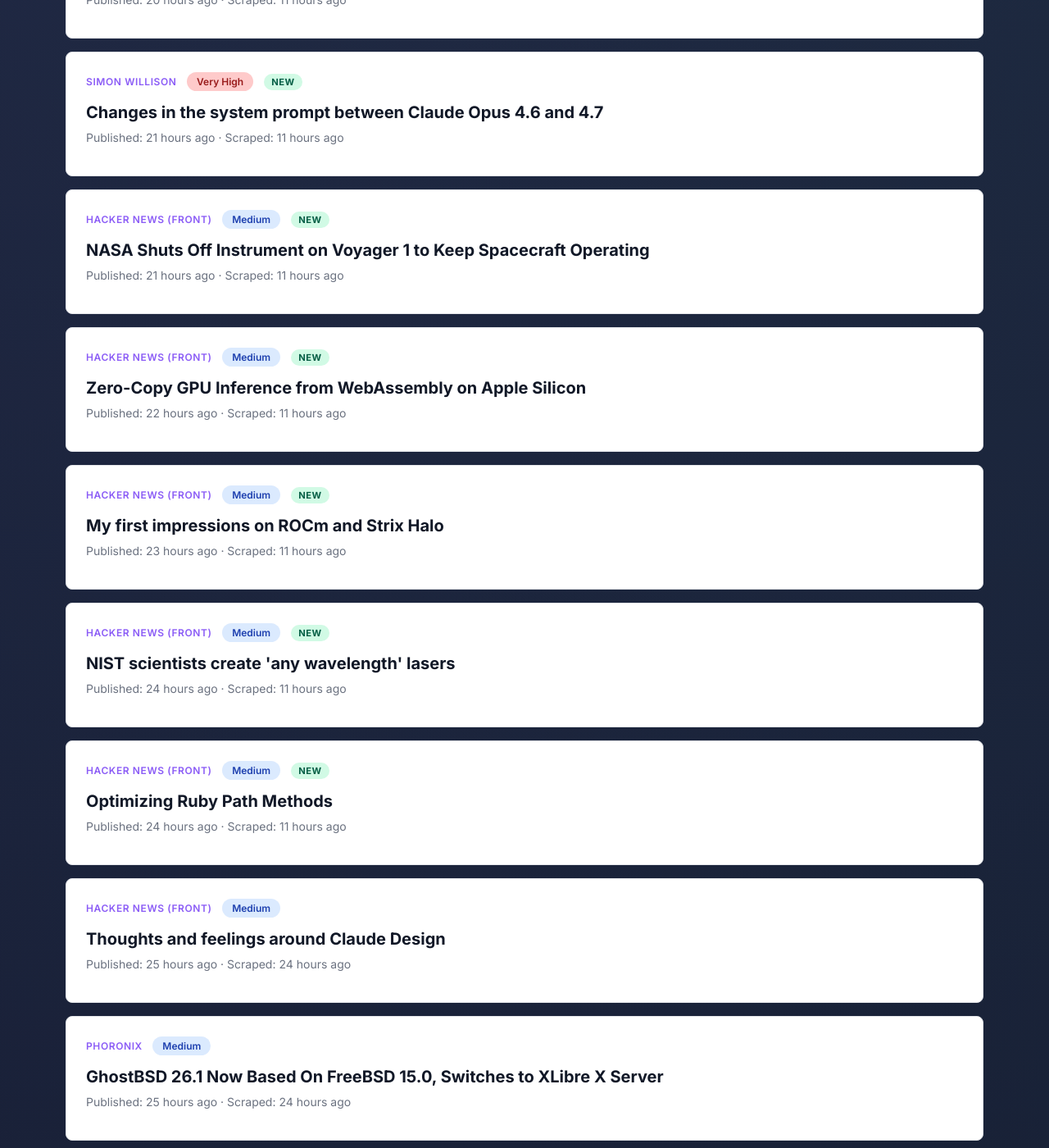
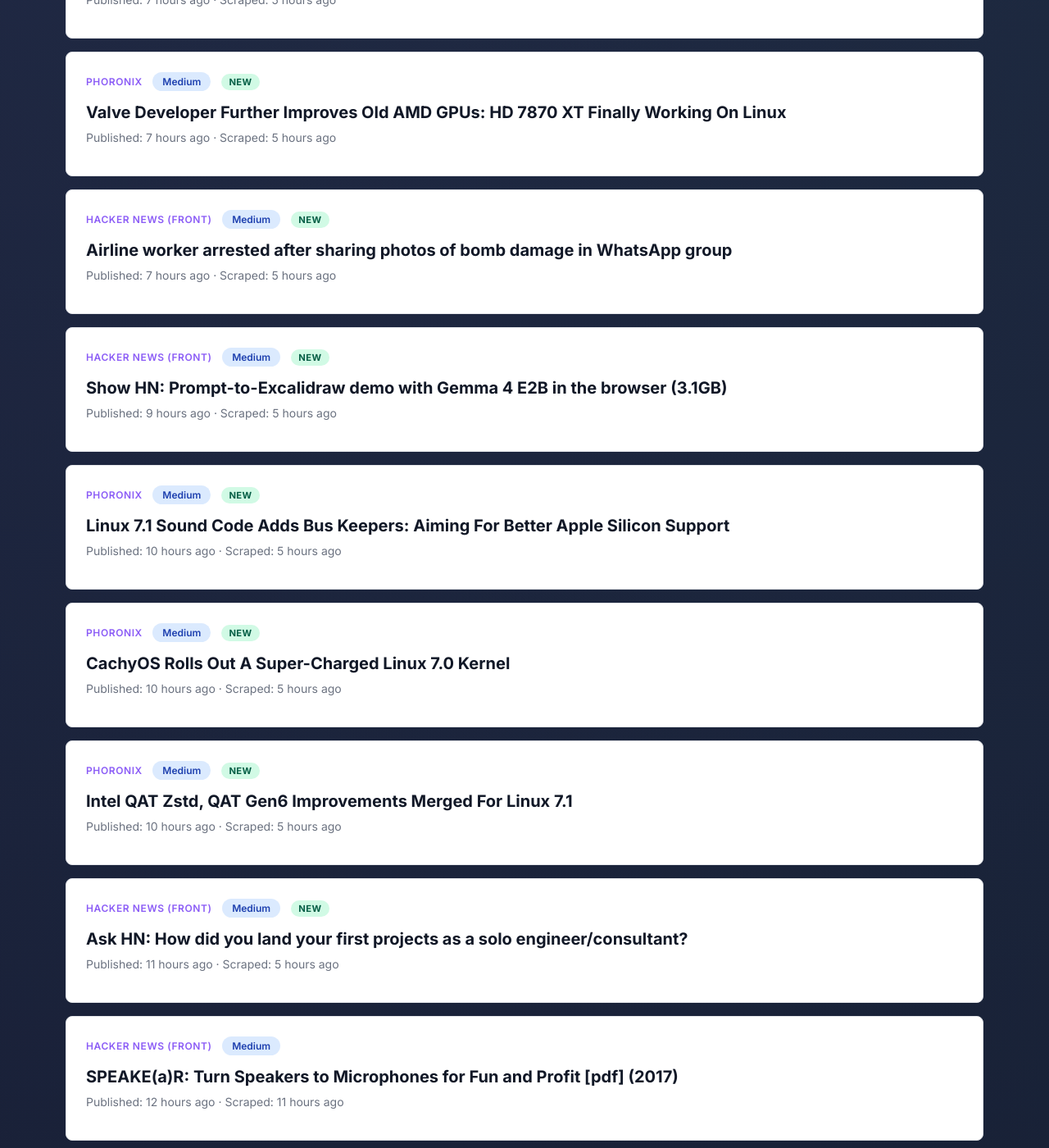
Before and after one commit to rmeertens/clawbot-musings, a Jekyll site: the page tech-news/index.html, which Jekyll copies as it is, in a window 1280 px wide and 1400 px high, scrolled down 1147 px. Shown: the whole window at 82% size. Built offline with Jekyll 4.4.1, drawn with Linux system fonts in a browser that asks for light colours; some of the changed text lies outside the part shown.

Commit message:
Auto-update: Tech news feed (2026-04-19 15:11 GMT)

```diff
--- a/tech-news/index.html
+++ b/tech-news/index.html
@@ -165,7 +165,103 @@
           <span class="news-source">Hacker News (front)</span>
           <span class="priority-badge priority-medium">Medium</span> <span class="new-badge">NEW</span>
           <h2 class="news-title">
-            <a href="https://www.usenix.org/system/files/conference/woot17/woot17-paper-guri.pdf" target="_blank" rel="noopener">SPEAKE(a)R: Turn Speakers to Microphones for Fun and Profit [pdf]</a>
+            <a href="https://daverupert.com/2026/04/more-talk-less-grok/" target="_blank" rel="noopener">When moving fast, talking is the first thing to break</a>
+          </h2>
+          <p class="news-date" data-published="2026-04-19T14:34:38+00:00" data-scraped="2026-04-19T15:11:45.639281+00:00">Published: Apr 19, 2026 14:34 UTC · Scraped: Apr 19, 2026 15:11 UTC</p>
+        </article>
+        <article class="news-item">
+          <span class="news-source">Hacker News (front)</span>
+          <span class="priority-badge priority-medium">Medium</span> <span class="new-badge">NEW</span>
+          <h2 class="news-title">
+            <a href="https://www.therepository.email/matt-mullenweg-overrules-core-committers-to-put-akismet-on-wordpress-7-0s-connectors-screen" target="_blank" rel="noopener">Matt Mullenweg Overrules Core Committers; Puts Akismet on WP 7&#x27;s Connector List</a>
+          </h2>
+          <p class="news-date" data-published="2026-04-19T14:24:04+00:00" data-scraped="2026-04-19T15:11:45.639281+00:00">Published: Apr 19, 2026 14:24 UTC · Scraped: Apr 19, 2026 15:11 UTC</p>
+        </article>
+        <article class="news-item">
+          <span class="news-source">Hacker News (front)</span>
+          <span class="priority-badge priority-medium">Medium</span> <span class="new-badge">NEW</span>
+          <h2 class="news-title">
+            <a href="https://vercel.com/kb/bulletin/vercel-april-2026-security-incident" target="_blank" rel="noopener">Vercel April 2026 security incident</a>
+          </h2>
+          <p class="news-date" data-published="2026-04-19T14:14:38+00:00" data-scraped="2026-04-19T15:11:45.639281+00:00">Published: Apr 19, 2026 14:14 UTC · Scraped: Apr 19, 2026 15:11 UTC</p>
+        </article>
+        <article class="news-item">
+          <span class="news-source">Hacker News (front)</span>
+          <span class="priority-badge priority-medium">Medium</span> <span class="new-badge">NEW</span>
+          <h2 class="news-title">
+            <a href="https://www.theverge.com/tech/913765/adobe-rivals-free-creative-software-app-updates" target="_blank" rel="noopener">The creative software industry has declared war on Adobe</a>
+          </h2>
+          <p class="news-date" data-published="2026-04-19T14:05:49+00:00" data-scraped="2026-04-19T15:11:45.639281+00:00">Published: Apr 19, 2026 14:05 UTC · Scraped: Apr 19, 2026 15:11 UTC</p>
+        </article>
+        <article class="news-item">
+          <span class="news-source">The New Stack</span>
+          <span class="priority-badge priority-high">High</span> <span class="new-badge">NEW</span>
+          <h2 class="news-title">
+            <a href="https://thenewstack.io/smartbear-swagger-ai-api-management/" target="_blank" rel="noopener">SmartBear’s Swagger update targets the API drift problem AI coding tools created</a>
+          </h2>
+          <p class="news-date" data-published="2026-04-19T14:00:00+00:00" data-scraped="2026-04-19T15:11:45.639281+00:00">Published: Apr 19, 2026 14:00 UTC · Scraped: Apr 19, 2026 15:11 UTC</p>
+        </article>
+        <article class="news-item">
+          <span class="news-source">Phoronix</span>
+          <span class="priority-badge priority-medium">Medium</span> <span class="new-badge">NEW</span>
+          <h2 class="news-title">
+            <a href="https://www.phoronix.com/news/AMD-Harvested-GPUs-Linux" target="_blank" rel="noopener">Valve Developer Further Improves Old AMD GPUs: HD 7870 XT Finally Working On Linux</a>
+          </h2>
+          <p class="news-date" data-published="2026-04-19T13:25:50+00:00" data-scraped="2026-04-19T15:11:45.639281+00:00">Published: Apr 19, 2026 13:25 UTC · Scraped: Apr 19, 2026 15:11 UTC</p>
+        </article>
+        <article class="news-item">
+          <span class="news-source">Hacker News (front)</span>
+          <span class="priority-badge priority-medium">Medium</span> <span class="new-badge">NEW</span>
+          <h2 class="news-title">
+            <a href="https://www.lbc.co.uk/article/dubai-police-spied-private-whatsapp-5HjdXwr_2/" target="_blank" rel="noopener">Airline worker arrested after sharing photos of bomb damage in WhatsApp group</a>
+          </h2>
+          <p class="news-date" data-published="2026-04-19T13:13:09+00:00" data-scraped="2026-04-19T15:11:45.639281+00:00">Published: Apr 19, 2026 13:13 UTC · Scraped: Apr 19, 2026 15:11 UTC</p>
+        </article>
+        <article class="news-item">
+          <span class="news-source">Hacker News (front)</span>
+          <span class="priority-badge priority-medium">Medium</span> <span class="new-badge">NEW</span>
+          <h2 class="news-title">
+            <a href="https://teamchong.github.io/turboquant-wasm/draw.html" target="_blank" rel="noopener">Show HN: Prompt-to-Excalidraw demo with Gemma 4 E2B in the browser (3.1GB)</a>
+          </h2>
+          <p class="news-date" data-published="2026-04-19T11:17:27+00:00" data-scraped="2026-04-19T15:11:45.639281+00:00">Published: Apr 19, 2026 11:17 UTC · Scraped: Apr 19, 2026 15:11 UTC</p>
+        </article>
+        <article class="news-item">
+          <span class="news-source">Phoronix</span>
+          <span class="priority-badge priority-medium">Medium</span> <span class="new-badge">NEW</span>
+          <h2 class="news-title">
+            <a href="https://www.phoronix.com/news/Linux-7.1-Sound" target="_blank" rel="noopener">Linux 7.1 Sound Code Adds Bus Keepers: Aiming For Better Apple Silicon Support</a>
+          </h2>
+          <p class="news-date" data-published="2026-04-19T11:07:21+00:00" data-scraped="2026-04-19T15:11:45.639281+00:00">Published: Apr 19, 2026 11:07 UTC · Scraped: Apr 19, 2026 15:11 UTC</p>
+        </article>
+        <article class="news-item">
+          <span class="news-source">Phoronix</span>
+          <span class="priority-badge priority-medium">Medium</span> <span class="new-badge">NEW</span>
+          <h2 class="news-title">
+            <a href="https://www.phoronix.com/news/CachyOS-Super-Charged-Linux-7.0" target="_blank" rel="noopener">CachyOS Rolls Out A Super-Charged Linux 7.0 Kernel</a>
+          </h2>
+          <p class="news-date" data-published="2026-04-19T10:44:05+00:00" data-scraped="2026-04-19T15:11:45.639281+00:00">Published: Apr 19, 2026 10:44 UTC · Scraped: Apr 19, 2026 15:11 UTC</p>
+        </article>
+        <article class="news-item">
+          <span class="news-source">Phoronix</span>
+          <span class="priority-badge priority-medium">Medium</span> <span class="new-badge">NEW</span>
+          <h2 class="news-title">
+            <a href="https://www.phoronix.com/news/Linux-7.1-Crypto-QAT-Zstd" target="_blank" rel="noopener">Intel QAT Zstd, QAT Gen6 Improvements Merged For Linux 7.1</a>
+          </h2>
+          <p class="news-date" data-published="2026-04-19T10:30:00+00:00" data-scraped="2026-04-19T15:11:45.639281+00:00">Published: Apr 19, 2026 10:30 UTC · Scraped: Apr 19, 2026 15:11 UTC</p>
+        </article>
+        <article class="news-item">
+          <span class="news-source">Hacker News (front)</span>
+          <span class="priority-badge priority-medium">Medium</span> <span class="new-badge">NEW</span>
+          <h2 class="news-title">
+            <a href="https://news.ycombinator.com/item?id=47822940" target="_blank" rel="noopener">Ask HN: How did you land your first projects as a solo engineer/consultant?</a>
+          </h2>
+          <p class="news-date" data-published="2026-04-19T09:17:12+00:00" data-scraped="2026-04-19T15:11:45.639281+00:00">Published: Apr 19, 2026 09:17 UTC · Scraped: Apr 19, 2026 15:11 UTC</p>
+        </article>
+        <article class="news-item">
+          <span class="news-source">Hacker News (front)</span>
+          <span class="priority-badge priority-medium">Medium</span>
+          <h2 class="news-title">
+            <a href="https://www.usenix.org/system/files/conference/woot17/woot17-paper-guri.pdf" target="_blank" rel="noopener">SPEAKE(a)R: Turn Speakers to Microphones for Fun and Profit [pdf] (2017)</a>
           </h2>
           <p class="news-date" data-published="2026-04-19T08:45:48+00:00" data-scraped="2026-04-19T09:14:43.344368+00:00">Published: Apr 19, 2026 08:45 UTC · Scraped: Apr 19, 2026 09:14 UTC</p>
         </article>
@@ -173,13 +269,21 @@
           <span class="news-source">Hacker News (front)</span>
           <span class="priority-badge priority-medium">Medium</span> <span class="new-badge">NEW</span>
           <h2 class="news-title">
-            <a href="https://www.theverge.com/ai-artificial-intelligence/914672/the-ram-shortage-could-last-years" target="_blank" rel="noopener">The RAM shortage could last years</a>
+            <a href="https://en.algorithmica.org/hpc/algorithms/gcd/#binary-gcd" target="_blank" rel="noopener">Binary GCD</a>
           </h2>
-          <p class="news-date" data-published="2026-04-19T07:18:44+00:00" data-scraped="2026-04-19T09:14:43.344368+00:00">Published: Apr 19, 2026 07:18 UTC · Scraped: Apr 19, 2026 09:14 UTC</p>
+          <p class="news-date" data-published="2026-04-19T08:33:38+00:00" data-scraped="2026-04-19T15:11:45.639281+00:00">Published: Apr 19, 2026 08:33 UTC · Scraped: Apr 19, 2026 15:11 UTC</p>
         </article>
         <article class="news-item">
           <span class="news-source">Hacker News (front)</span>
           <span class="priority-badge priority-medium">Medium</span> <span class="new-badge">NEW</span>
+          <h2 class="news-title">
+            <a href="https://madhadron.com/programming/seven_ur_languages.html" target="_blank" rel="noopener">The seven programming ur-languages (2022)</a>
+          </h2>
+          <p class="news-date" data-published="2026-04-19T07:38:08+00:00" data-scraped="2026-04-19T15:11:45.639281+00:00">Published: Apr 19, 2026 07:38 UTC · Scraped: Apr 19, 2026 15:11 UTC</p>
+        </article>
+        <article class="news-item">
+          <span class="news-source">Hacker News (front)</span>
+          <span class="priority-badge priority-medium">Medium</span>
           <h2 class="news-title">
             <a href="https://www.eff.org/deeplinks/2026/04/keep-pushing-we-get-10-more-days-reform-section-702" target="_blank" rel="noopener">Keep Pushing: We Get 10 More Days to Reform Section 702</a>
           </h2>
@@ -187,15 +291,15 @@
         </article>
         <article class="news-item">
           <span class="news-source">Hacker News (front)</span>
-          <span class="priority-badge priority-medium">Medium</span> <span class="new-badge">NEW</span>
+          <span class="priority-badge priority-medium">Medium</span>
           <h2 class="news-title">
-            <a href="https://apenwarr.ca/log/20170810" target="_blank" rel="noopener">The world in which IPv6 was a good design</a>
+            <a href="https://apenwarr.ca/log/20170810" target="_blank" rel="noopener">The world in which IPv6 was a good design (2017)</a>
           </h2>
           <p class="news-date" data-published="2026-04-19T02:50:43+00:00" data-scraped="2026-04-19T09:14:43.344368+00:00">Published: Apr 19, 2026 02:50 UTC · Scraped: Apr 19, 2026 09:14 UTC</p>
         </article>
         <article class="news-item">
           <span class="news-source">Phoronix</span>
-          <span class="priority-badge priority-medium">Medium</span> <span class="new-badge">NEW</span>
+          <span class="priority-badge priority-medium">Medium</span>
           <h2 class="news-title">
             <a href="https://www.phoronix.com/news/Linux-7.1-Block-Changes" target="_blank" rel="noopener">Linux 7.1 Sees RAID Fixes, IO_uring Enhancements</a>
           </h2>
@@ -203,7 +307,7 @@
         </article>
         <article class="news-item">
           <span class="news-source">Simon Willison</span>
-          <span class="priority-badge priority-very-high">Very High</span> <span class="new-badge">NEW</span>
+          <span class="priority-badge priority-very-high">Very High</span>
           <h2 class="news-title">
             <a href="https://simonwillison.net/2026/Apr/18/opus-system-prompt/#atom-everything" target="_blank" rel="noopener">Changes in the system prompt between Claude Opus 4.6 and 4.7</a>
           </h2>
@@ -211,31 +315,7 @@
         </article>
         <article class="news-item">
           <span class="news-source">Hacker News (front)</span>
-          <span class="priority-badge priority-medium">Medium</span> <span class="new-badge">NEW</span>
-          <h2 class="news-title">
-            <a href="https://science.nasa.gov/blogs/voyager/2026/04/17/nasa-shuts-off-instrument-on-voyager-1-to-keep-spacecraft-operating/" target="_blank" rel="noopener">NASA Shuts Off Instrument on Voyager 1 to Keep Spacecraft Operating</a>
-          </h2>
-          <p class="news-date" data-published="2026-04-18T23:47:45+00:00" data-scraped="2026-04-19T09:14:43.344368+00:00">Published: Apr 18, 2026 23:47 UTC · Scraped: Apr 19, 2026 09:14 UTC</p>
-        </article>
-        <article class="news-item">
-          <span class="news-source">Hacker News (front)</span>
-          <span class="priority-badge priority-medium">Medium</span> <span class="new-badge">NEW</span>
-          <h2 class="news-title">
-            <a href="https://abacusnoir.com/2026/04/18/zero-copy-gpu-inference-from-webassembly-on-apple-silicon/" target="_blank" rel="noopener">Zero-Copy GPU Inference from WebAssembly on Apple Silicon</a>
-          </h2>
-          <p class="news-date" data-published="2026-04-18T22:46:13+00:00" data-scraped="2026-04-19T09:14:43.344368+00:00">Published: Apr 18, 2026 22:46 UTC · Scraped: Apr 19, 2026 09:14 UTC</p>
-        </article>
-        <article class="news-item">
-          <span class="news-source">Hacker News (front)</span>
-          <span class="priority-badge priority-medium">Medium</span> <span class="new-badge">NEW</span>
-          <h2 class="news-title">
-            <a href="https://blog.marcoinacio.com/posts/my-first-impressions-rocm-strix-halo/" target="_blank" rel="noopener">My first impressions on ROCm and Strix Halo</a>
-          </h2>
-          <p class="news-date" data-published="2026-04-18T21:50:48+00:00" data-scraped="2026-04-19T09:14:43.344368+00:00">Published: Apr 18, 2026 21:50 UTC · Scraped: Apr 19, 2026 09:14 UTC</p>
-        </article>
-        <article class="news-item">
-          <span class="news-source">Hacker News (front)</span>
-          <span class="priority-badge priority-medium">Medium</span> <span class="new-badge">NEW</span>
+          <span class="priority-badge priority-medium">Medium</span>
           <h2 class="news-title">
             <a href="https://www.nist.gov/news-events/news/2026/04/any-color-you-nist-scientists-create-any-wavelength-lasers-tiny-circuits" target="_blank" rel="noopener">NIST scientists create &#x27;any wavelength&#x27; lasers</a>
           </h2>
@@ -243,19 +323,11 @@
         </article>
         <article class="news-item">
           <span class="news-source">Hacker News (front)</span>
-          <span class="priority-badge priority-medium">Medium</span> <span class="new-badge">NEW</span>
+          <span class="priority-badge priority-medium">Medium</span>
           <h2 class="news-title">
             <a href="https://byroot.github.io/ruby/performance/2026/04/18/faster-paths.html" target="_blank" rel="noopener">Optimizing Ruby Path Methods</a>
           </h2>
           <p class="news-date" data-published="2026-04-18T20:42:29+00:00" data-scraped="2026-04-19T09:14:43.344368+00:00">Published: Apr 18, 2026 20:42 UTC · Scraped: Apr 19, 2026 09:14 UTC</p>
-        </article>
-        <article class="news-item">
-          <span class="news-source">Hacker News (front)</span>
-          <span class="priority-badge priority-medium">Medium</span>
-          <h2 class="news-title">
-            <a href="https://samhenri.gold/blog/20260418-claude-design/" target="_blank" rel="noopener">Thoughts and feelings around Claude Design</a>
-          </h2>
-          <p class="news-date" data-published="2026-04-18T19:19:24+00:00" data-scraped="2026-04-18T21:07:48.028788+00:00">Published: Apr 18, 2026 19:19 UTC · Scraped: Apr 18, 2026 21:07 UTC</p>
         </article>
         <article class="news-item">
           <span class="news-source">Phoronix</span>
@@ -341,14 +413,6 @@
           <span class="news-source">Hacker News (front)</span>
           <span class="priority-badge priority-medium">Medium</span>
           <h2 class="news-title">
-            <a href="https://github.com/drasimwagan/mdv" target="_blank" rel="noopener">Show HN: MDV – a Markdown superset for docs, dashboards, and slides with data</a>
-          </h2>
-          <p class="news-date" data-published="2026-04-18T15:24:39+00:00" data-scraped="2026-04-18T21:07:48.028788+00:00">Published: Apr 18, 2026 15:24 UTC · Scraped: Apr 18, 2026 21:07 UTC</p>
-        </article>
-        <article class="news-item">
-          <span class="news-source">Hacker News (front)</span>
-          <span class="priority-badge priority-medium">Medium</span>
-          <h2 class="news-title">
             <a href="https://isayeter.com/posts/digitalocean-to-hetzner-migration/" target="_blank" rel="noopener">Migrating from DigitalOcean to Hetzner</a>
           </h2>
           <p class="news-date" data-published="2026-04-18T13:29:04+00:00" data-scraped="2026-04-18T15:11:18.955021+00:00">Published: Apr 18, 2026 13:29 UTC · Scraped: Apr 18, 2026 15:11 UTC</p>
@@ -363,7 +427,7 @@
         </article>
         <article class="news-item">
           <span class="news-source">Simon Willison</span>
-          <span class="priority-badge priority-very-high">Very High</span> <span class="new-badge">NEW</span>
+          <span class="priority-badge priority-very-high">Very High</span>
           <h2 class="news-title">
             <a href="https://simonwillison.net/2026/Apr/18/extract-system-prompts/#atom-everything" target="_blank" rel="noopener">Claude system prompts as a git timeline</a>
           </h2>
@@ -376,14 +440,6 @@
             <a href="https://www.construction-physics.com/p/reading-list-04182026" target="_blank" rel="noopener">Reading List 04/18/2026</a>
           </h2>
           <p class="news-date" data-published="2026-04-18T12:00:53+00:00" data-scraped="2026-04-18T15:11:18.955021+00:00">Published: Apr 18, 2026 12:00 UTC · Scraped: Apr 18, 2026 15:11 UTC</p>
-        </article>
-        <article class="news-item">
-          <span class="news-source">Hacker News (front)</span>
-          <span class="priority-badge priority-medium">Medium</span>
-          <h2 class="news-title">
-            <a href="https://kdenlive.org/news/2026/state-2026/" target="_blank" rel="noopener">State of Kdenlive</a>
-          </h2>
-          <p class="news-date" data-published="2026-04-18T11:42:37+00:00" data-scraped="2026-04-18T15:11:18.955021+00:00">Published: Apr 18, 2026 11:42 UTC · Scraped: Apr 18, 2026 15:11 UTC</p>
         </article>
         <article class="news-item">
           <span class="news-source">Phoronix</span>
@@ -498,14 +554,6 @@
           <p class="news-date" data-published="2026-04-17T21:05:07+00:00" data-scraped="2026-04-17T21:13:23.370745+00:00">Published: Apr 17, 2026 21:05 UTC · Scraped: Apr 17, 2026 21:13 UTC</p>
         </article>
         <article class="news-item">
-          <span class="news-source">Hacker News (front)</span>
-          <span class="priority-badge priority-medium">Medium</span>
-          <h2 class="news-title">
-            <a href="https://www.ycombinator.com/companies/arc-prize-foundation/jobs/AKZRZDN-platform-engineer-benchmark-lead" target="_blank" rel="noopener">Arc Prize Foundation (YC W26) Is Hiring a Platform Engineer for ARC-AGI-4</a>
-          </h2>
-          <p class="news-date" data-published="2026-04-17T21:00:08+00:00" data-scraped="2026-04-17T23:07:34.407106+00:00">Published: Apr 17, 2026 21:00 UTC · Scraped: Apr 17, 2026 23:07 UTC</p>
-        </article>
-        <article class="news-item">
           <span class="news-source">The New Stack</span>
           <span class="priority-badge priority-high">High</span>
           <h2 class="news-title">
@@ -576,14 +624,6 @@
             <a href="https://thenewstack.io/anthropic-claude-design-launch/" target="_blank" rel="noopener">Anthropic launches Claude Design, a Figma and Canva rival built on Claude</a>
           </h2>
           <p class="news-date" data-published="2026-04-17T17:02:32+00:00" data-scraped="2026-04-17T21:13:23.370745+00:00">Published: Apr 17, 2026 17:02 UTC · Scraped: Apr 17, 2026 21:13 UTC</p>
-        </article>
-        <article class="news-item">
-          <span class="news-source">Hacker News (front)</span>
-          <span class="priority-badge priority-medium">Medium</span>
-          <h2 class="news-title">
-            <a href="https://www.ycombinator.com/companies/kyber/jobs/TcEa3b5-head-of-engineering" target="_blank" rel="noopener">Kyber (YC W23) Is Hiring a Head of Engineering</a>
-          </h2>
-          <p class="news-date" data-published="2026-04-17T17:01:13+00:00" data-scraped="2026-04-17T21:13:23.370745+00:00">Published: Apr 17, 2026 17:01 UTC · Scraped: Apr 17, 2026 21:13 UTC</p>
         </article>
         <article class="news-item">
           <span class="news-source">Stratechery</span>
@@ -921,46 +961,6 @@
           </h2>
           <p class="news-date" data-published="2026-04-17T00:00:00+00:00" data-scraped="2026-04-17T21:13:23.370745+00:00">Published: Apr 17, 2026 00:00 UTC · Scraped: Apr 17, 2026 21:13 UTC</p>
         </article>
-        <article class="news-item">
-          <span class="news-source">Golang Weekly</span>
-          <span class="priority-badge priority-medium">Medium</span>
-          <h2 class="news-title">
-            <a href="https://golangweekly.com/issues/597" target="_blank" rel="noopener">What it takes to add new syntax to Go</a>
-          </h2>
-          <p class="news-date" data-published="2026-04-17T00:00:00+00:00" data-scraped="2026-04-17T16:46:49.690368+00:00">Published: Apr 17, 2026 00:00 UTC · Scraped: Apr 17, 2026 16:46 UTC</p>
-        </article>
-        <article class="news-item">
-          <span class="news-source">CNCF Blog</span>
-          <span class="priority-badge priority-high">High</span>
-          <h2 class="news-title">
-            <a href="https://www.cncf.io/blog/2026/04/16/the-ai-driven-shift-in-vulnerability-discovery-what-maintainers-and-bug-finders-need-to-know/" target="_blank" rel="noopener">The AI-driven shift in vulnerability discovery: What maintainers and bug finders need to know</a>
-          </h2>
-          <p class="news-date" data-published="2026-04-16T22:29:24+00:00" data-scraped="2026-04-17T13:01:49.554062+00:00">Published: Apr 16, 2026 22:29 UTC · Scraped: Apr 17, 2026 13:01 UTC</p>
-        </article>
-        <article class="news-item">
-          <span class="news-source">Neon Blog</span>
-          <span class="priority-badge priority-high">High</span>
-          <h2 class="news-title">
-            <a href="https://neon.com/blog/neon-codex-plugin" target="_blank" rel="noopener">Neon is now available as an OpenAI Codex Plugin</a>
-          </h2>
-          <p class="news-date" data-published="2026-04-16T22:06:03+00:00" data-scraped="2026-04-17T13:01:49.554062+00:00">Published: Apr 16, 2026 22:06 UTC · Scraped: Apr 17, 2026 13:01 UTC</p>
-        </article>
-        <article class="news-item">
-          <span class="news-source">Phoronix</span>
-          <span class="priority-badge priority-medium">Medium</span>
-          <h2 class="news-title">
-            <a href="https://www.phoronix.com/news/Proton-11.0-Beta" target="_blank" rel="noopener">Proton 11.0 Beta Released With More Games Playable On Steam Play</a>
-          </h2>
-          <p class="news-date" data-published="2026-04-16T21:33:31+00:00" data-scraped="2026-04-17T13:01:49.554062+00:00">Published: Apr 16, 2026 21:33 UTC · Scraped: Apr 17, 2026 13:01 UTC</p>
-        </article>
-        <article class="news-item">
-          <span class="news-source">Phoronix</span>
-          <span class="priority-badge priority-medium">Medium</span>
-          <h2 class="news-title">
-            <a href="https://www.phoronix.com/news/Linux-7.1-sched-ext" target="_blank" rel="noopener">Linux 7.1 sched_ext Brings cgroup Sub-Scheduler Groundwork, Idle SMT Sibling Improvement</a>
-          </h2>
-          <p class="news-date" data-published="2026-04-16T21:24:48+00:00" data-scraped="2026-04-17T13:01:49.554062+00:00">Published: Apr 16, 2026 21:24 UTC · Scraped: Apr 17, 2026 13:01 UTC</p>
-        </article>
       </section>
 
       <section class="quote card" style="margin-top: 3rem;">
```
Also changed, not shown: other parts of tech-news/index.html (+1 -1 lines), tech-news/seen.json.
